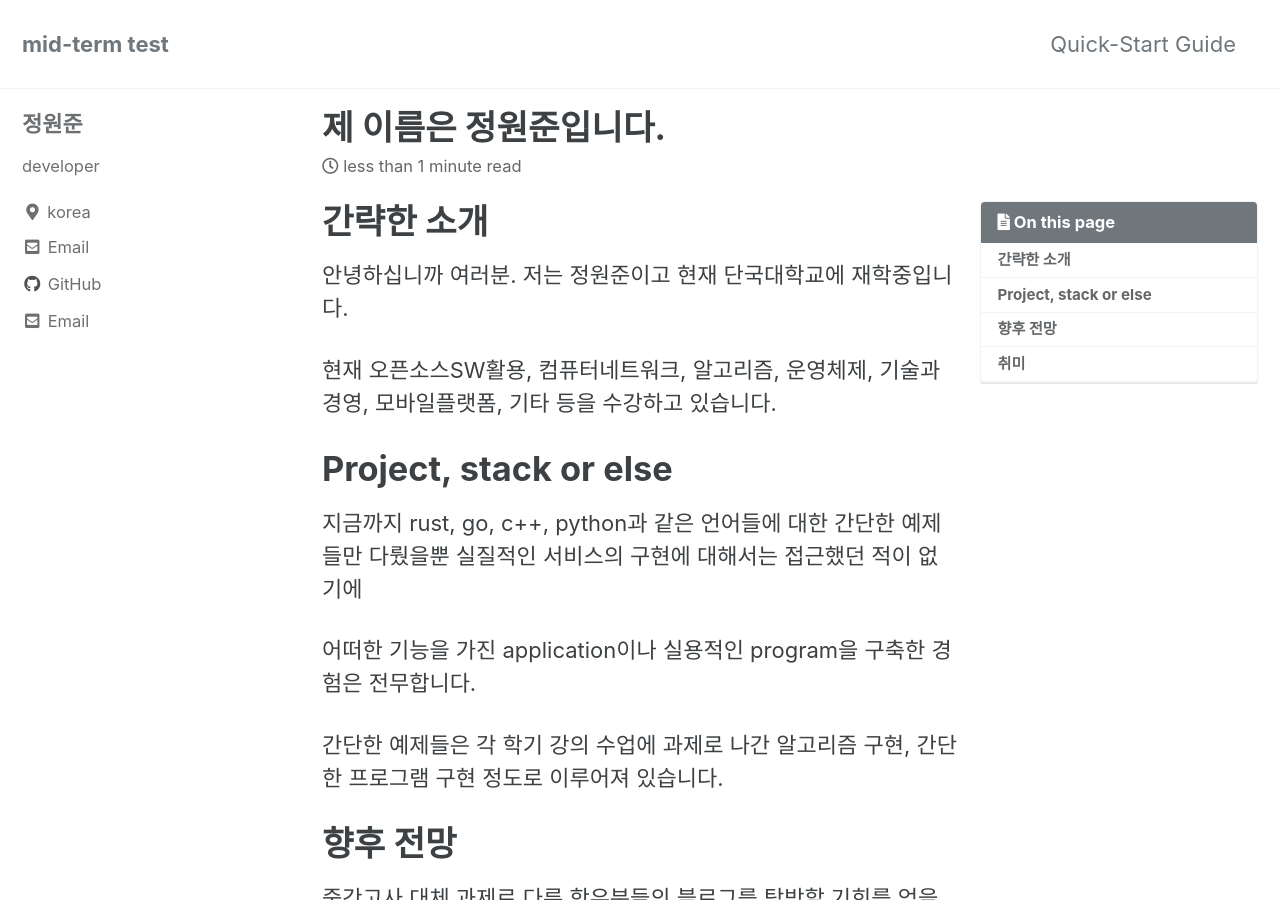
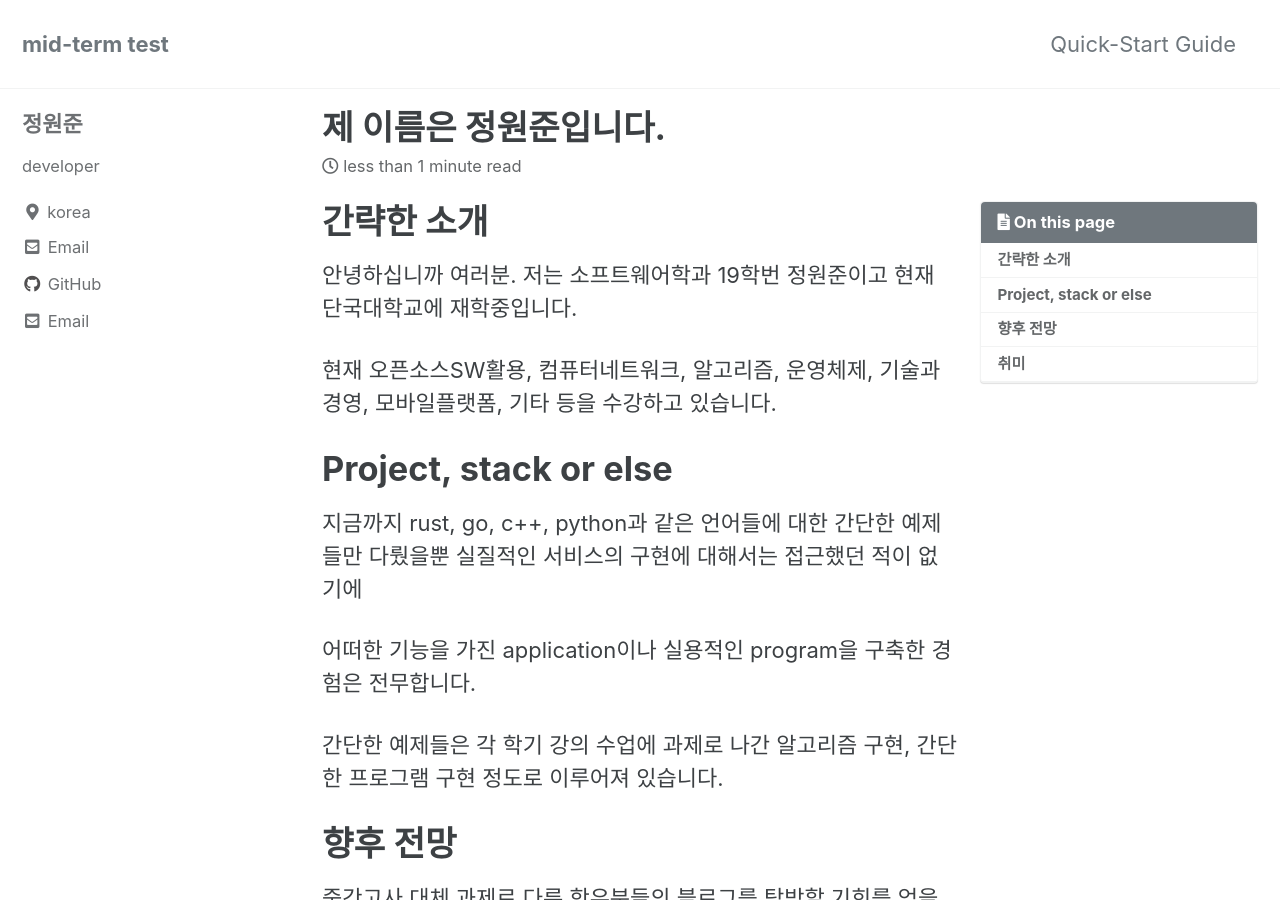
Before and after one commit to Seoulice/Seoulice.github.io, a Jekyll site: the page built from _posts/2023-04-30-mid term test.markdown, in a window 1280 px wide and 900 px high. Built offline with Jekyll 4.4.1, drawn with Linux system fonts in a browser that asks for light colours; cached includes are drawn as plain includes.

Commit message:
Update 2023-04-30-mid term test.markdown

```diff
--- a/_posts/2023-04-30-mid term test.markdown
+++ b/_posts/2023-04-30-mid term test.markdown
@@ -17,7 +17,7 @@ last_modified_at: 2023-04-30
 <!--본문 시작-->
 # 간략한 소개
 
-안녕하십니까 여러분. 저는 정원준이고 현재 단국대학교에 재학중입니다.
+안녕하십니까 여러분. 저는 소프트웨어학과 19학번 정원준이고 현재 단국대학교에 재학중입니다.
 
 <!--![image](https://encrypted-tbn0.gstatic.com/images?q=tbn:ANd9GcQ13OvrfNt4J9P0fXCZjhQ5UJ-xyOlLHAgu5w&usqp=CAU)
 
```
